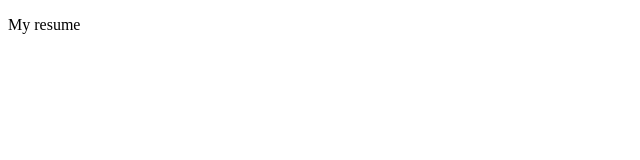
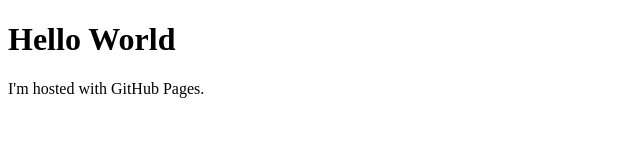
Before and after one commit to AlexandreBattutPro/alexandrebattut.github.io, a plain HTML site: page index.html in a window 1280 px wide. Shown: the whole page, without its empty margins (0-640 px from the left). Drawn offline with Linux system fonts and the light colour scheme.

Commit message:
Update index.html

```diff
--- a/index.html
+++ b/index.html
@@ -1,9 +1,7 @@
-<!doctype html>
+<!DOCTYPE html>
 <html>
-  <head>
-    <title>Alexandre Battut</title>
-  </head>
-  <body>
-    <p>My resume</p>
-  </body>
+<body>
+<h1>Hello World</h1>
+<p>I'm hosted with GitHub Pages.</p>
+</body>
 </html>
```
